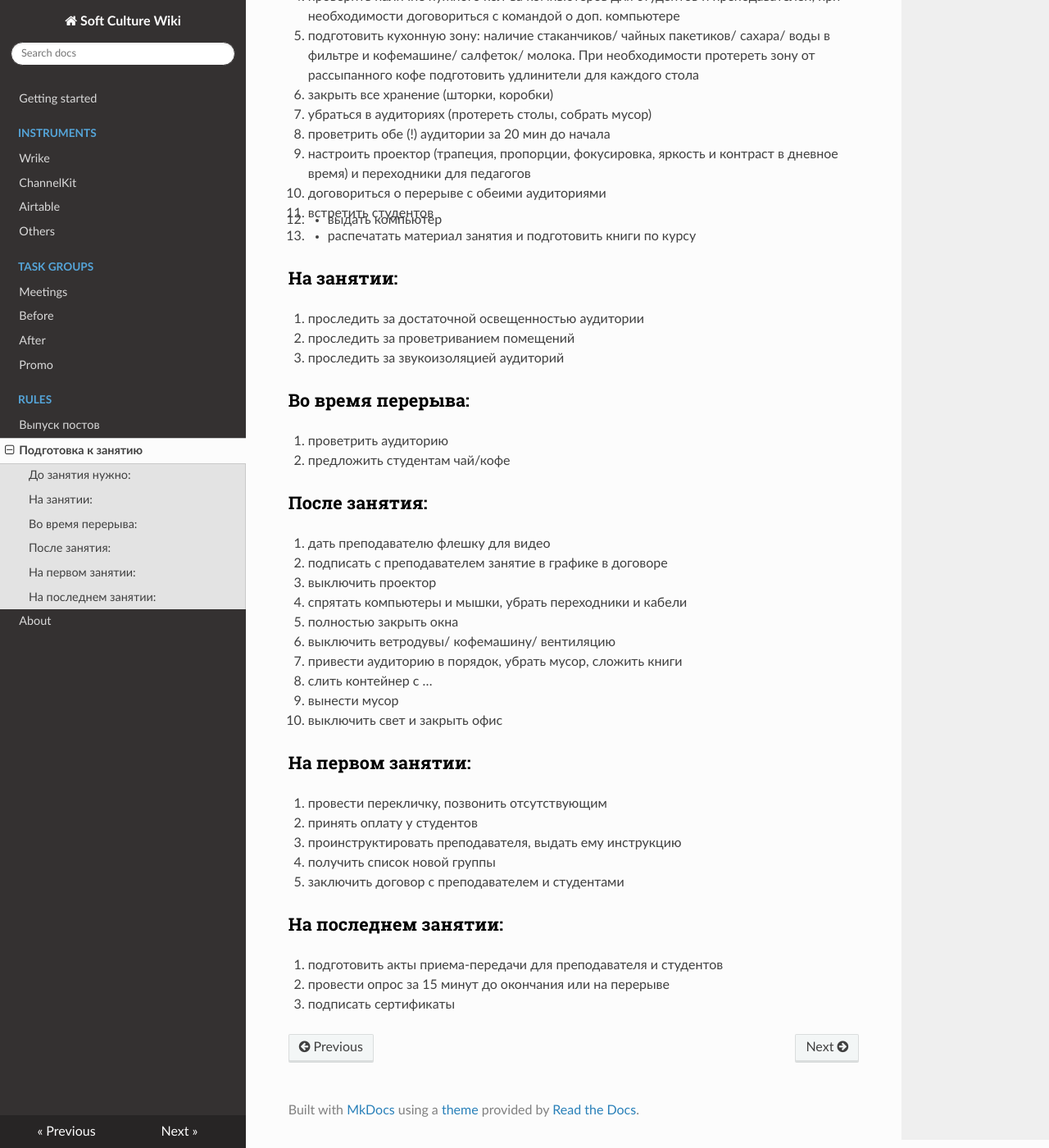
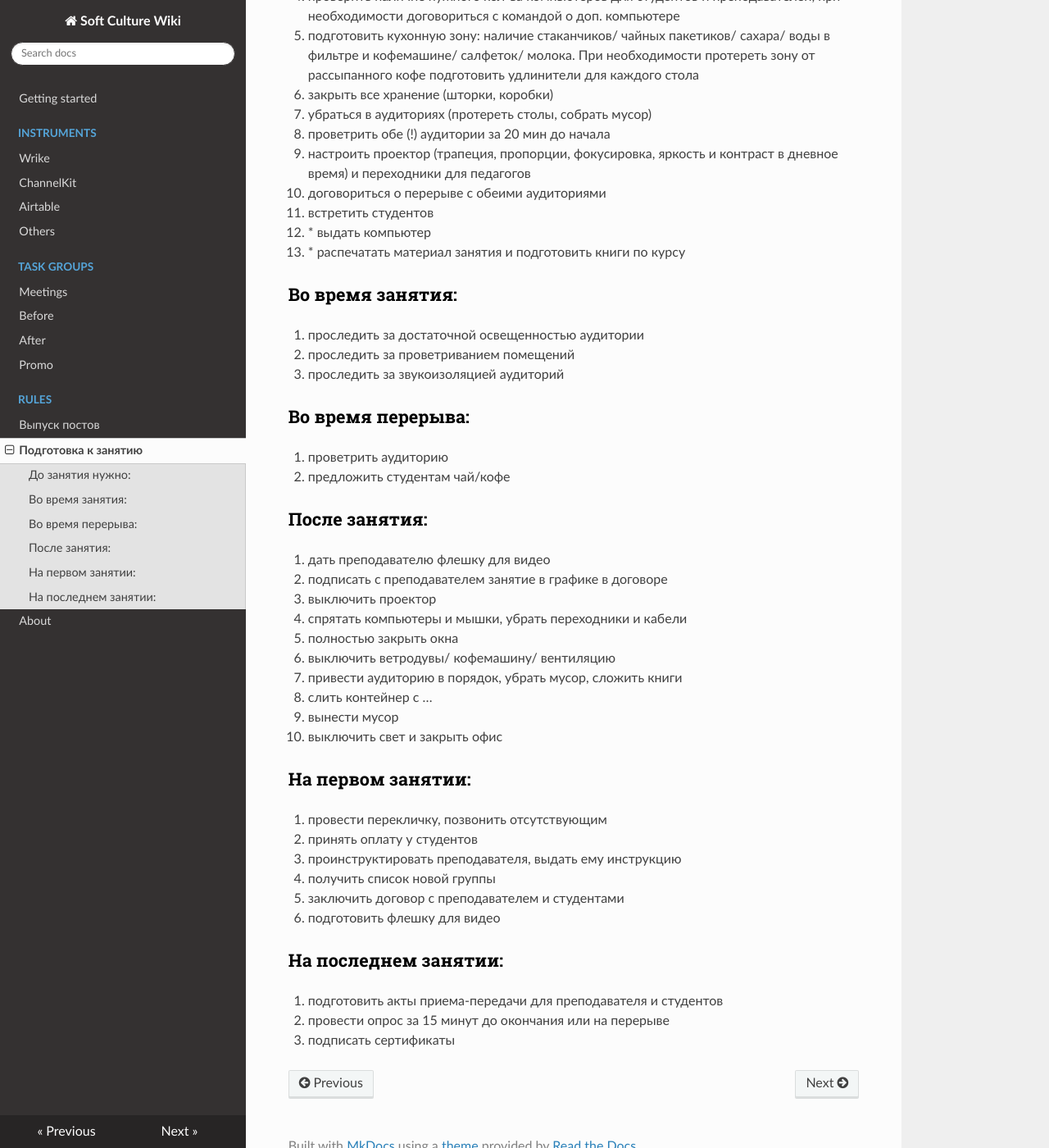
Before and after one commit to arsenyafonin/wiki, an MkDocs documentation site: the page built from docs/ins_12_office_manager.md, in a window 1280 px wide and 1400 px high, scrolled down 320 px. Shown: the whole window at 82% size. Built offline with MkDocs 1.6.1, drawn with Linux system fonts in a browser that asks for light colours; nearby versions of some CDN libraries; old or Windows-style settings are respelled for this version of MkDocs.

Commit message:
Update ins_12_office_manager.md

```diff
--- a/docs/ins_12_office_manager.md
+++ b/docs/ins_12_office_manager.md
@@ -13,10 +13,10 @@
 9. настроить проектор (трапеция, пропорции, фокусировка, яркость и контраст в дневное время) и переходники для педагогов
 10. договориться о перерыве с обеими аудиториями
 11. встретить студентов
-12. * выдать компьютер
-13. * распечатать материал занятия и подготовить книги по курсу
+12. \* выдать компьютер
+13. \* распечатать материал занятия и подготовить книги по курсу
 
-### На занятии:
+### Во время занятия:
 1. проследить за достаточной освещенностью аудитории
 2. проследить за проветриванием помещений
 3. проследить за звукоизоляцией аудиторий
@@ -43,6 +43,7 @@
 3. проинструктировать преподавателя, выдать ему инструкцию
 4. получить список новой группы
 5. заключить договор с преподавателем и студентами
+6. подготовить флешку для видео
 
 ### На последнем занятии:
 1. подготовить акты приема-передачи для преподавателя и студентов
```
